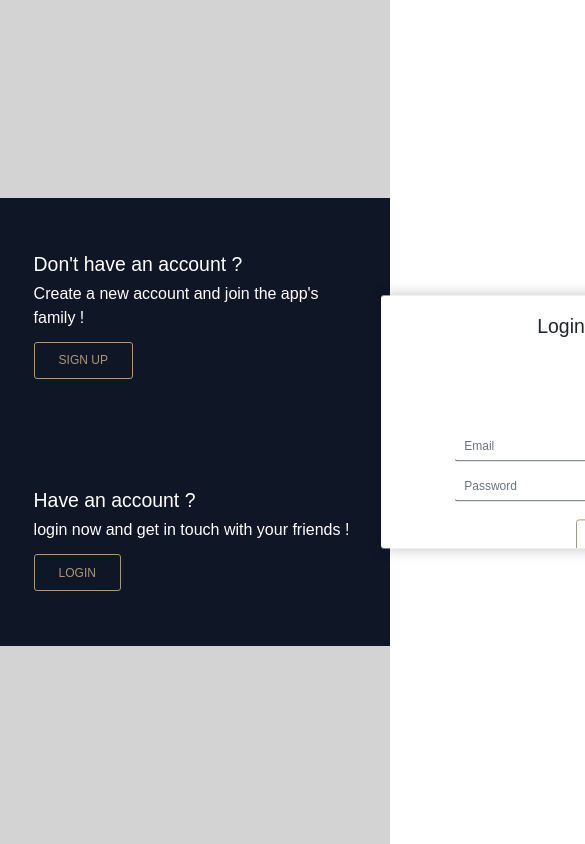
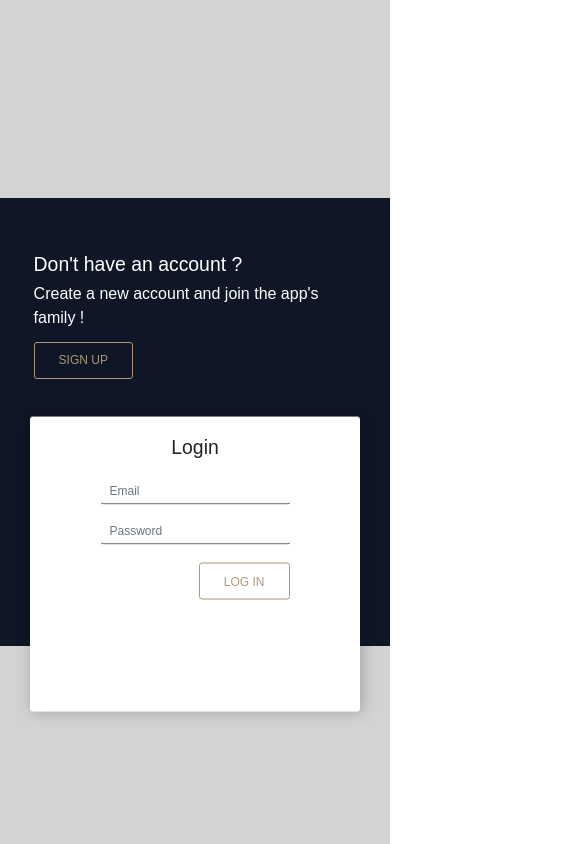
Before and after one commit to SajidHamza9/social-media-mern-stack, a React (Create React App) app in the folder client/: page / in a window 390 px wide. Shown: the top 844 px of the page, 585 px wide, since content can reach past the window. Built offline with nearby package versions, Linux system fonts and the light colour scheme.

Commit message:
form login resp

```diff
--- a/client/src/pages/login/Login.js
+++ b/client/src/pages/login/Login.js
@@ -52,7 +52,7 @@ const Login = () => {
             <h2 className="text-center">{isLogin ? "Login" : "Sign Up"}</h2>
             <Form
               onSubmit={submitform}
-              className="d-flex flex-column justify-content-center w-75 mx-auto"
+              className="d-flex flex-column justify-content-center w-75 mx-auto my-4"
             >
               {isLogin || (
                 <Form.Control
--- a/client/src/pages/login/login.css
+++ b/client/src/pages/login/login.css
@@ -52,6 +52,7 @@ body {
   position: absolute;
   top: 50%;
   left: 30px;
+  min-height: 24em;
   width: calc(50% - 30px);
   padding: 50px 30px 10px;
   background-color: #fff;
@@ -61,9 +62,7 @@ body {
   transform: translate3d(100%, -50%, 0);
   transition: transform 0.4s ease-in-out;
 }
-.form-login form {
-  min-height: 18.8em;
-}
+
 .form-login input {
   background: transparent;
   border: none;
@@ -131,12 +130,49 @@ body {
 }
 /* form login */
 @media (max-width: 767.98px) {
+  /* top */
+  @keyframes bounceLeft {
+    0% {
+      transform: translate3d(0, 0%, 0);
+    }
+    50% {
+      transform: translate3d(0, calc(-105% - 30px), 0);
+    }
+
+    100% {
+      transform: translate3d(0, -105%, 0);
+    }
+  }
+  /* down */
+  @keyframes bounceRight {
+    0% {
+      transform: translate3d(0, -100%, 0);
+    }
+    50% {
+      transform: translate3d(0%, calc(10% + 30px), 0);
+    }
+    100% {
+      transform: translate3d(0%, 10%, 0);
+    }
+  }
+  .form-login.bounceLeft .col {
+    opacity: 0;
+    visibility: hidden;
+    transform: translate3d(0, 100px, 0);
+  }
+  .form-login.bounceRight .col {
+    opacity: 0;
+    visibility: hidden;
+    transform: translate3d(0, -100px, 0);
+  }
   .form-login {
     bottom: 0;
     left: 30px;
     padding-top: 5%;
-    width: calc(100% - 30px);
-    min-height: 30vh;
-    transform: translate3d(0%, 20%, 0);
+    min-width: calc(100% - 60px);
+    max-width: calc(100% - 60px);
+    margin: auto;
+    min-height: 35vh;
+    transform: translate3d(0%, 0%, 0);
   }
 }
```
